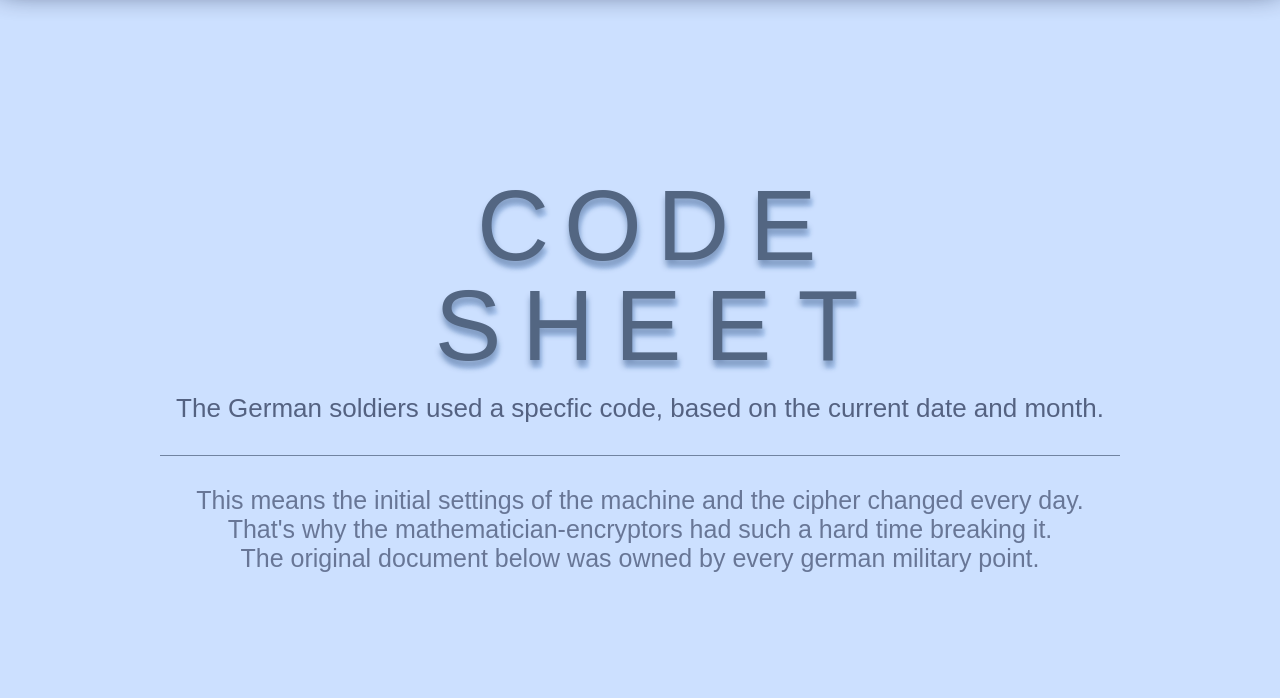
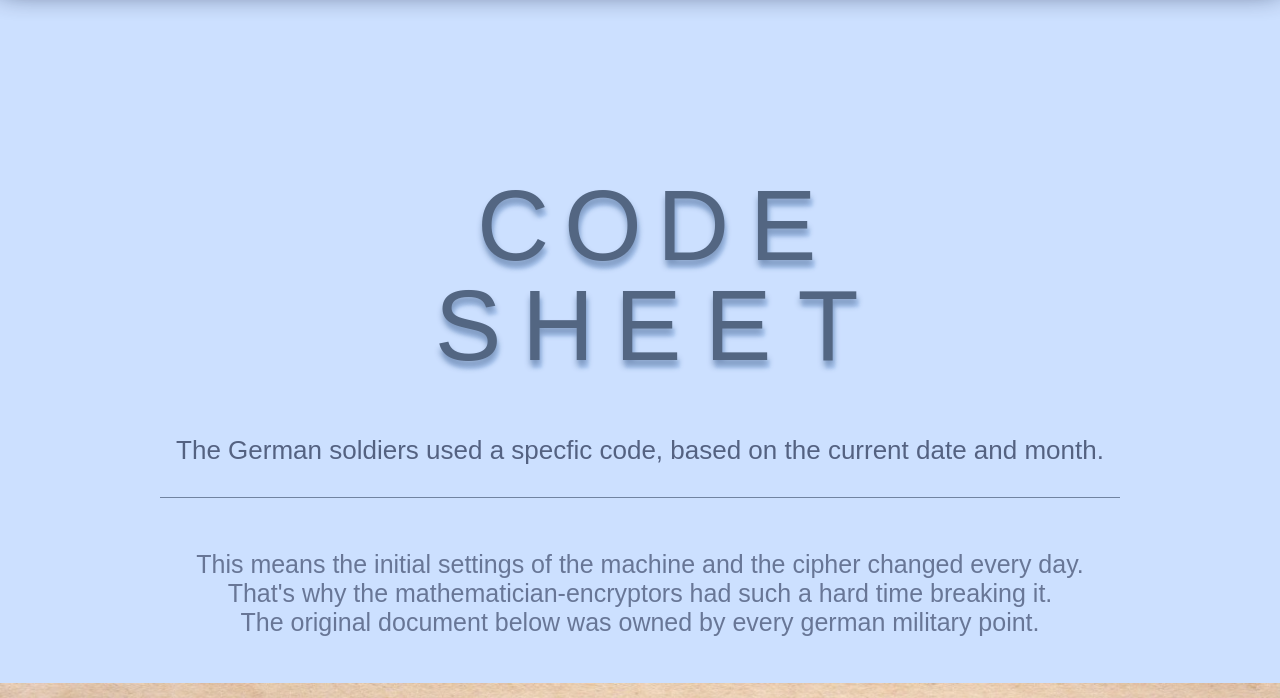
Before and after one commit to IlianaGenova/Enigma-WEBD, a website: page app/code-sheet.html in a window 1280 px wide. Shown: the part 97-795 px from the top of the page. Drawn offline with Linux system fonts and the light colour scheme.

Commit message:
minor fixes on the code sheet page

```diff
--- a/app/scss/code-sheet.scss
+++ b/app/scss/code-sheet.scss
@@ -4,7 +4,7 @@
 	// height: 100hv;
 	display: grid;
 	grid-template-columns: repeat(3, 5.5%) 35% 1fr 5.5% repeat(3, 13%) 2%;
-	grid-template-rows: 80px 1fr 1fr 70px;
+	grid-template-rows: 80px 700px 1fr 70px;
 	// grid-template-areas:
 	// 	"topnav topnav topnav topnav topnav";
 
@@ -133,6 +133,7 @@ body {
 
 }
 
+
 p {
 	margin-top: 30px;
     font-family: font(family);
@@ -146,7 +147,7 @@ p {
 	opacity: 0.6;
 	border-bottom: 2px 1.5px solid $text-blue;
 	font-size: 26px;
-	margin: 10px 0px;
+	margin: 2em 0px;
 }
 .letter {
 
```
Also changed, not shown: app/code-sheet.html (line endings or trailing spaces), app/css/code-sheet.css.
